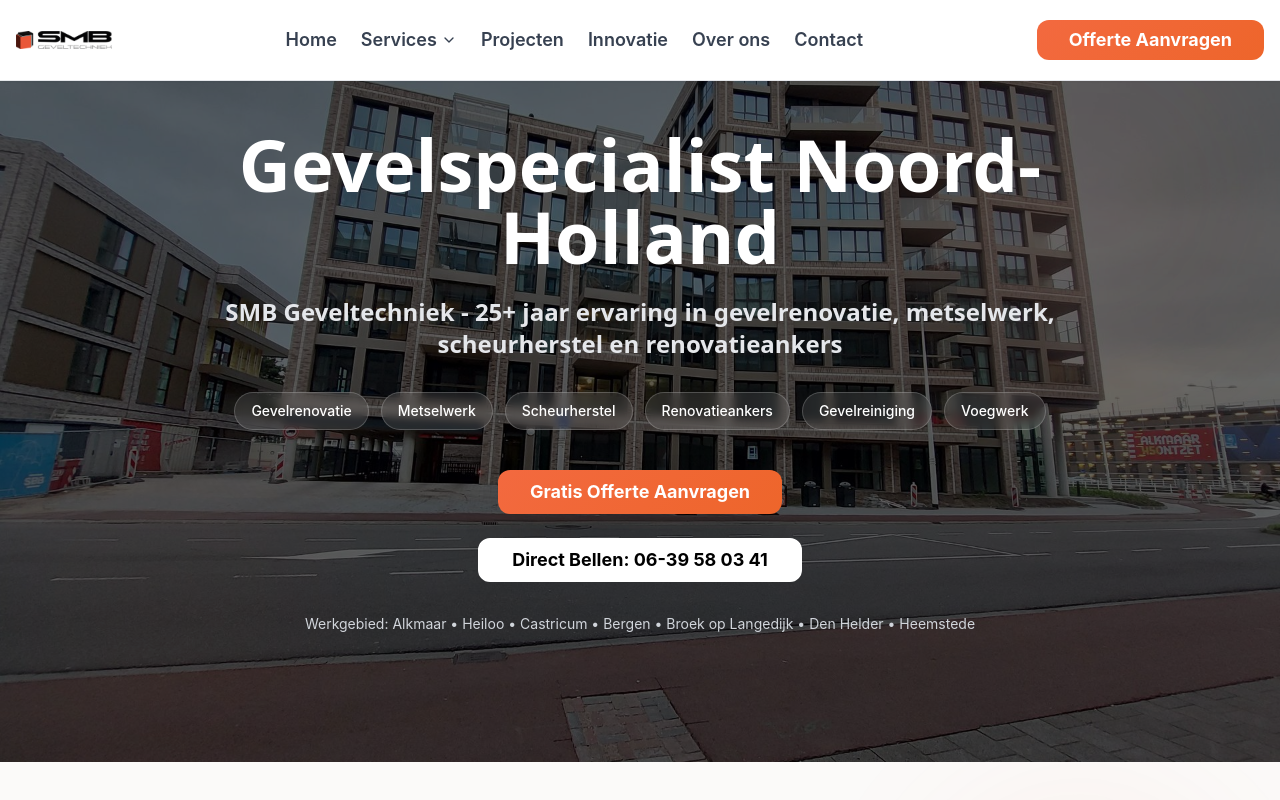
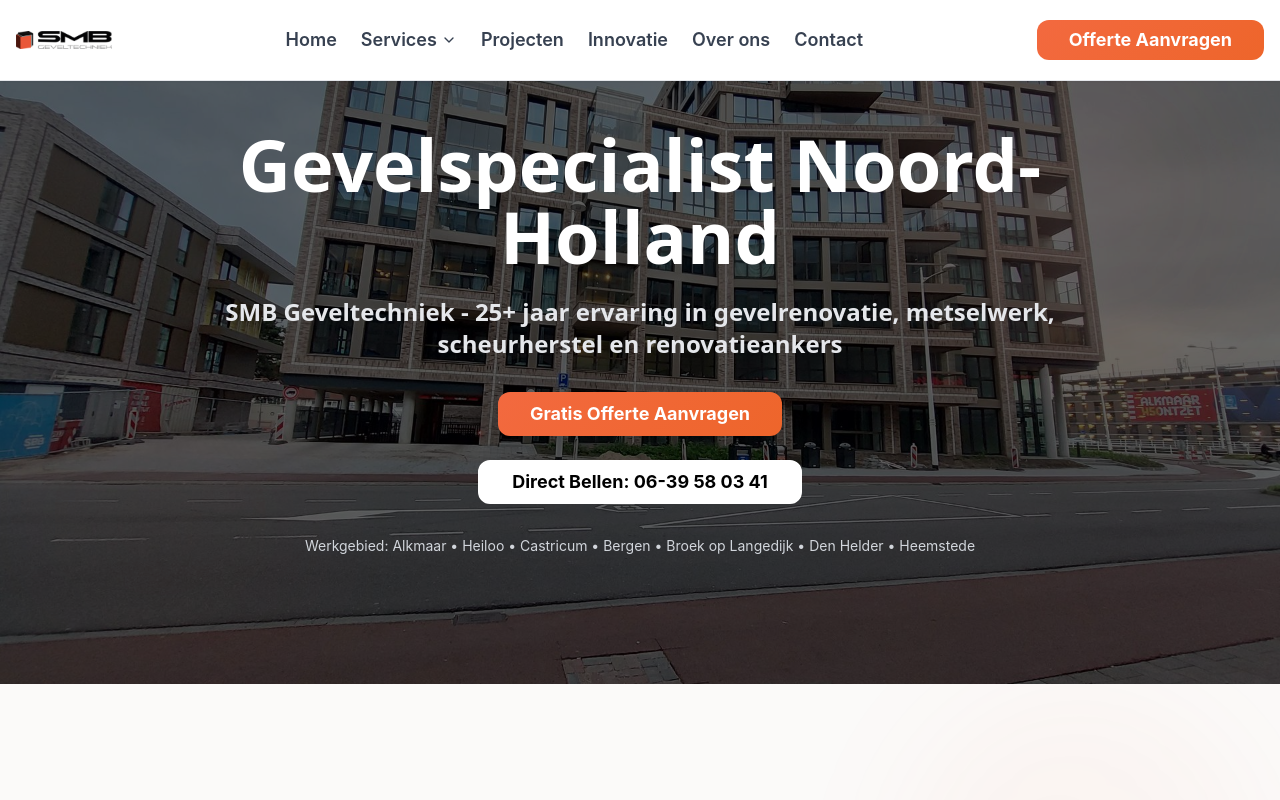
Before and after one commit to AramDawara123/smbgeveltechniek, a React (Vite) app: page / in a window 1280 px wide. Shown: the top 800 px of the page. Built offline with nearby package versions, Linux system fonts and the light colour scheme.

Commit message:
Visual edit in Lovable
Edited UI in Lovable

```diff
--- a/src/components/SEOOptimizedHero.tsx
+++ b/src/components/SEOOptimizedHero.tsx
@@ -1,18 +1,12 @@
-
 import { Button } from "@/components/ui/button";
 import { Shield, Star, Phone } from "lucide-react";
 import { Link } from "react-router-dom";
-
 const SEOOptimizedHero = () => {
-  return (
-    <section className="relative py-32 min-h-[600px] overflow-hidden">
+  return <section className="relative py-32 min-h-[600px] overflow-hidden">
       {/* Background Image */}
-      <div
-        className="absolute inset-0 bg-cover bg-center bg-no-repeat"
-        style={{
-          backgroundImage: "url('/lovable-uploads/95de0640-fc57-4770-b4ec-0f3553690264.png')"
-        }}
-      ></div>
+      <div className="absolute inset-0 bg-cover bg-center bg-no-repeat" style={{
+      backgroundImage: "url('/lovable-uploads/95de0640-fc57-4770-b4ec-0f3553690264.png')"
+    }}></div>
 
       {/* Dark Overlay for better text readability */}
       <div className="absolute inset-0 bg-black/60"></div>
@@ -38,13 +32,7 @@ const SEOOptimizedHero = () => {
           </h2>
 
           {/* Key Services */}
-          <div className="flex flex-wrap justify-center gap-1 sm:gap-2 md:gap-3 mb-6 sm:mb-8 md:mb-10 animate-fade-in px-1 sm:px-2" style={{
-          animationDelay: '0.3s'
-        }}>
-            {["Gevelrenovatie", "Metselwerk", "Scheurherstel", "Renovatieankers", "Gevelreiniging", "Voegwerk"].map((service, index) => <span key={index} className="px-2 py-0.5 sm:px-3 sm:py-1 md:px-4 md:py-2 bg-white/10 backdrop-blur-sm rounded-full text-xs sm:text-sm font-medium border border-white/20">
-                {service}
-              </span>)}
-          </div>
+
 
           {/* CTA Buttons */}
           <div className="flex flex-col gap-3 sm:gap-4 md:gap-6 justify-center items-center animate-fade-in px-2 sm:px-4" style={{
@@ -66,8 +54,6 @@ const SEOOptimizedHero = () => {
           </p>
         </div>
       </div>
-    </section>
-  );
+    </section>;
 };
-
 export default SEOOptimizedHero;
```
